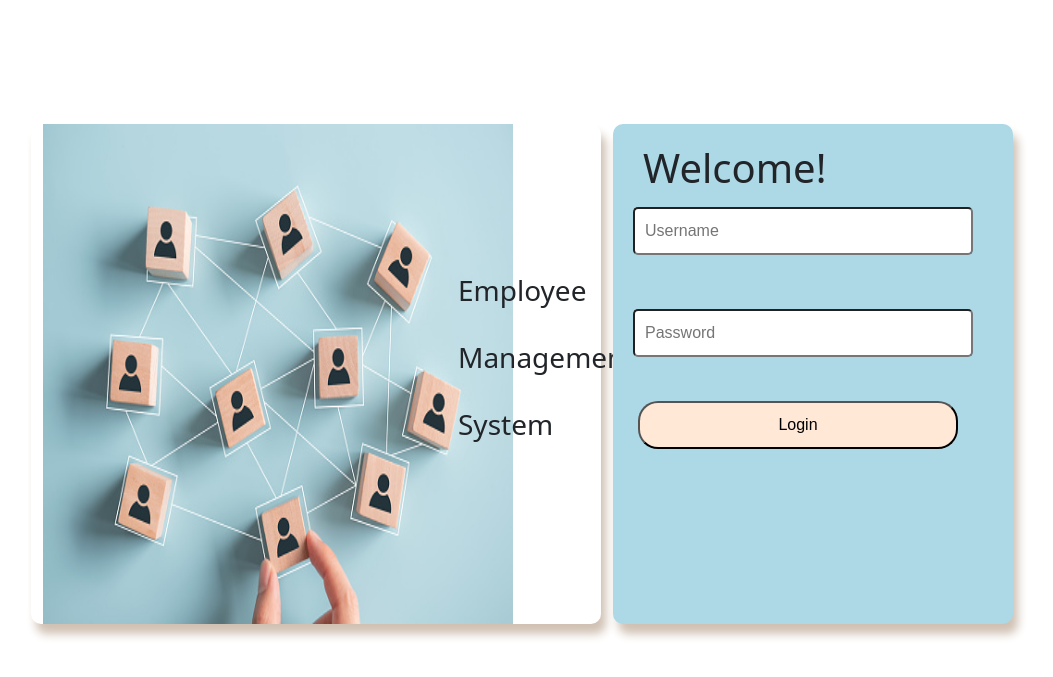
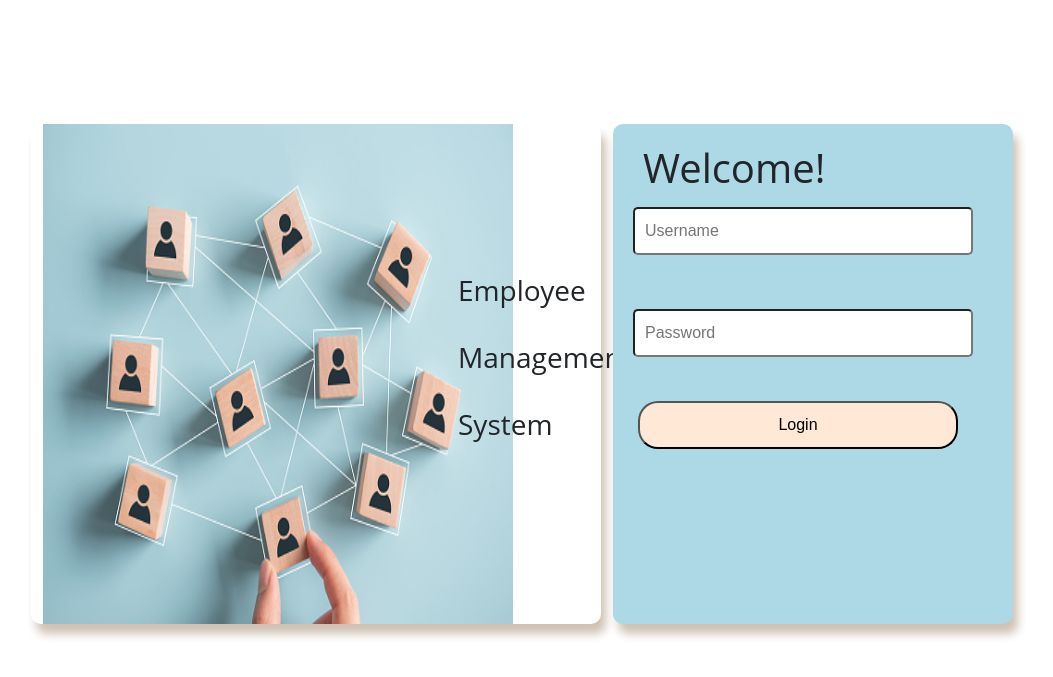
Before and after one commit to theakshay02/Employee-Management-System, a Django app: page / in a window 1280 px wide. Shown: the top 677 px of the page, without its empty margins (39-1092 px from the left). Run offline with Django 3.2, Linux system fonts and the light colour scheme; some libraries are stand-ins or nearby versions.

Commit message:
design edit

```diff
--- a/EMSproject/static/styles/log.css
+++ b/EMSproject/static/styles/log.css
@@ -1,3 +1,7 @@
+* {
+    font-family: 'Open Sans', sans-serif;
+}
+
 .login {
     overflow: hidden;
     background-color: #ADD8E6;
```
